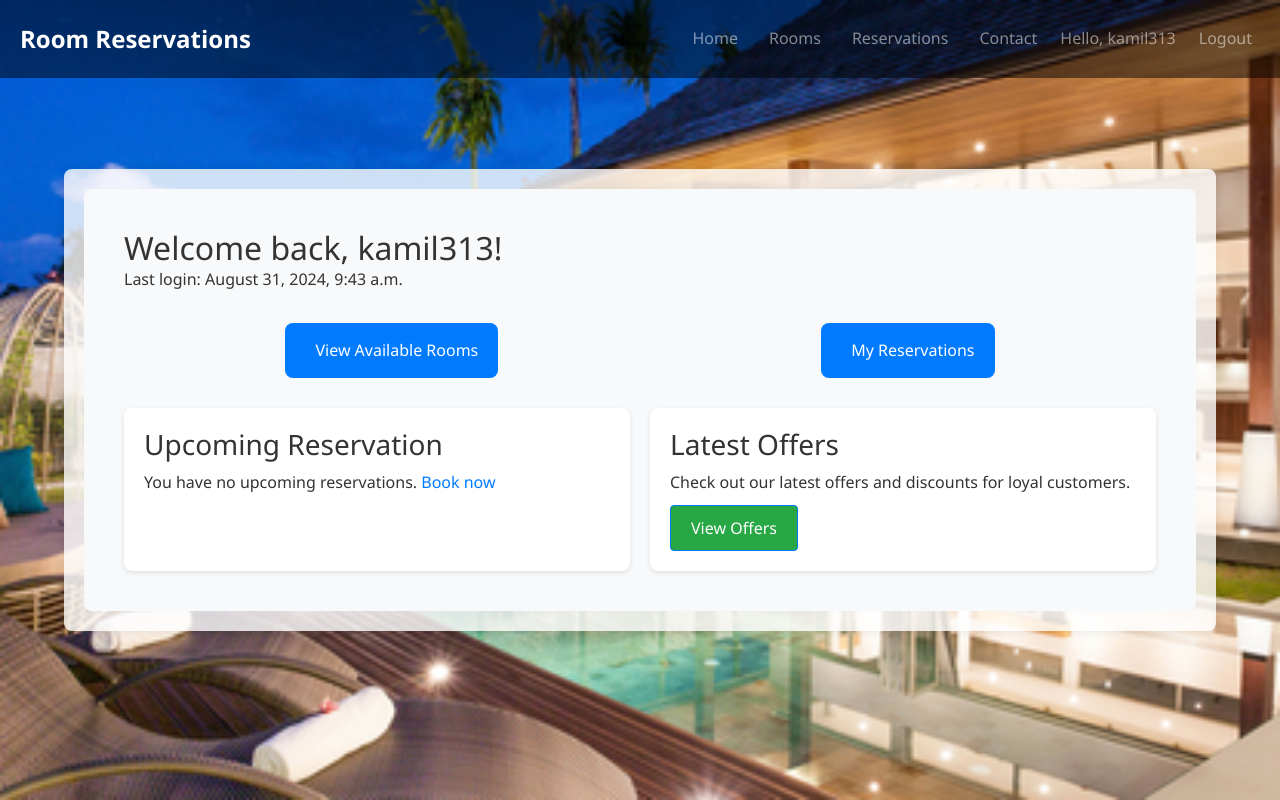
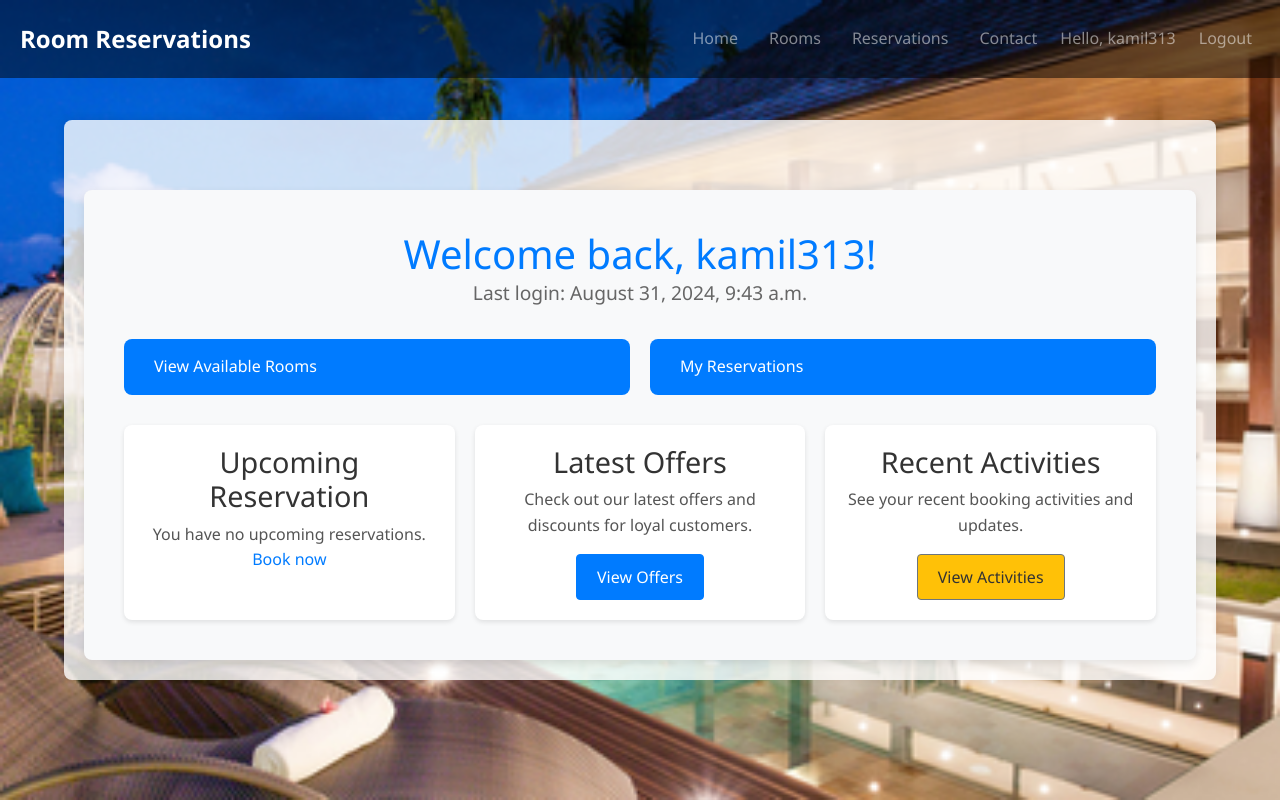
Before and after one commit to Kamil313333/RoomReservations, a Django app: page / in a window 1280 px wide. Run offline with Django 5.2, Linux system fonts and the light colour scheme; a user stored in the database is signed in; some libraries are stand-ins or nearby versions.

Commit message:
home and roomlist

```diff
--- a/reservations/static/reservations/styles.css
+++ b/reservations/static/reservations/styles.css
@@ -118,6 +118,15 @@
     padding: 20px;
     box-shadow: 0 2px 5px rgba(0, 0, 0, 0.1);
     transition: transform 0.3s ease, box-shadow 0.3s ease;
+    max-width: 100%; /* Zapewnia, że karta nie przekroczy swojej kolumny */
+}
+
+.room-card img {
+    width: 100%;
+    height: auto;
+    object-fit: cover; /* Zapobiega rozciąganiu obrazów */
+    border-radius: 8px;
+    margin-bottom: 15px;
 }
 
 .room-card:hover {
@@ -161,26 +170,37 @@
     background: #0056b3;
 }
 
-/* Room Image Styles */
+/* Welcome Container Styles */
 .welcome-container {
     padding: 40px;
     background-color: #f8f9fa;
     border-radius: 8px;
+    margin-top: 50px; /* Oddalenie od nagłówka */
+    box-shadow: 0 4px 10px rgba(0, 0, 0, 0.1);
 }
 
 .welcome-header {
     margin-bottom: 30px;
+    text-align: center;
 }
 
 .welcome-header h2 {
-    font-size: 2rem;
+    font-size: 2.5rem;
     margin: 0;
+    color: #007bff;
 }
 
+.welcome-header p {
+    font-size: 1.2rem;
+    color: #666;
+}
+
+/* Quick Links */
 .quick-links {
     display: flex;
     justify-content: space-around;
     margin-bottom: 30px;
+    gap: 20px;
 }
 
 .quick-link {
@@ -191,7 +211,9 @@
     padding: 15px 20px;
     border-radius: 8px;
     text-decoration: none;
-    transition: background-color 0.3s;
+    transition: background-color 0.3s, transform 0.3s;
+    width: 100%; /* Zapewnienie, że linki zajmują tę samą przestrzeń */
+    text-align: center;
 }
 
 .quick-link i {
@@ -200,11 +222,13 @@
 
 .quick-link:hover {
     background-color: #0056b3;
+    transform: translateY(-3px);
 }
 
+/* Widgets Styles */
 .widgets {
     display: grid;
-    grid-template-columns: 1fr 1fr;
+    grid-template-columns: repeat(auto-fit, minmax(300px, 1fr));
     gap: 20px;
 }
 
@@ -213,14 +237,24 @@
     border-radius: 8px;
     padding: 20px;
     box-shadow: 0 2px 5px rgba(0, 0, 0, 0.1);
+    text-align: center;
+    transition: transform 0.3s, box-shadow 0.3s;
+}
+
+.widget:hover {
+    transform: translateY(-3px);
+    box-shadow: 0 4px 10px rgba(0, 0, 0, 0.2);
 }
 
 .widget h3 {
-    margin-top: 0;
+    font-size: 1.8rem;
+    color: #333;
 }
 
 .widget p {
-    margin-bottom: 10px;
+    margin-bottom: 15px;
+    color: #555;
+    font-size: 1rem;
 }
 
 .widget .btn {
@@ -233,6 +267,23 @@
     transition: background-color 0.3s;
 }
 
+.widget .btn-primary {
+    background-color: #007bff;
+}
+
+.widget .btn-secondary {
+    background-color: #ffc107;
+    color: #333;
+}
+
 .widget .btn:hover {
     background-color: #218838;
 }
+
+.widget .btn-primary:hover {
+    background-color: #0056b3;
+}
+
+.widget .btn-secondary:hover {
+    background-color: #e0a800;
+}
--- a/reservations/templates/home.html
+++ b/reservations/templates/home.html
@@ -14,19 +14,29 @@
         <a href="{% url 'reservation_list' %}" class="quick-link">
             <i class="fas fa-calendar-alt"></i> My Reservations
         </a>
-        <!-- Usuń lub zastąp ten link, jeśli nie masz widoku profilu -->
     </div>
 
     <div class="widgets">
         <div class="widget">
             <h3>Upcoming Reservation</h3>
-            <p>You have no upcoming reservations. <a href="{% url 'room_list' %}">Book now</a></p>
+            {% if upcoming_reservation %}
+                <p>Your next reservation is on {{ upcoming_reservation.date|date:"F j, Y" }}.</p>
+                <p>Room: {{ upcoming_reservation.room.room_number }}</p>
+                <a href="{% url 'reservation_list' %}" class="btn btn-primary">View Details</a>
+            {% else %}
+                <p>You have no upcoming reservations. <a href="{% url 'room_list' %}">Book now</a></p>
+            {% endif %}
         </div>
         <div class="widget">
             <h3>Latest Offers</h3>
             <p>Check out our latest offers and discounts for loyal customers.</p>
             <a href="#" class="btn btn-primary">View Offers</a>
         </div>
+        <div class="widget">
+            <h3>Recent Activities</h3>
+            <p>See your recent booking activities and updates.</p>
+            <a href="#" class="btn btn-secondary">View Activities</a>
+        </div>
     </div>
 </div>
 {% endblock %}
--- a/reservations/templates/room_list.html
+++ b/reservations/templates/room_list.html
@@ -10,15 +10,15 @@
             <img src="{{ room.image.url }}" alt="Room {{ room.room_number }}" class="room-image">
             {% endif %}
             <h2>Room {{ room.room_number }}</h2>
-            <p>{{ room.description }}</p
+            <p>{{ room.description }}</p>
             <p>Capacity: {{ room.capacity }}</p>
             <p>Price per night: ${{ room.price_per_night }}</p>
             {% if room.is_available %}
             <p class="available">Available</p>
+            <a href="{% url 'book_room' room.id %}" class="btn btn-primary">Book Now</a>
             {% else %}
             <p class="not-available">Not Available</p>
             {% endif %}
-            <a href="#" class="btn">Book Now</a>
         </div>
         {% endfor %}
     </div>
--- a/reservations/urls.py
+++ b/reservations/urls.py
@@ -14,4 +14,7 @@
     path('reservations/', views.reservation_list, name='reservation_list'),
     path('contact/', views.contact, name='contact'),
     path('logout/', views.logout_view, name='logout'),
+    path('rooms/', views.room_list, name='room_list'),
+    path('rooms/<int:room_id>/book/', views.book_room, name='book_room'),
+    path('reservations/', views.reservation_list, name='reservation_list'),
 ] + static(settings.MEDIA_URL, document_root=settings.MEDIA_ROOT)
--- a/reservations/views.py
+++ b/reservations/views.py
@@ -1,9 +1,10 @@
-from django.shortcuts import render, redirect
+from django.shortcuts import render, redirect, get_object_or_404
 from .models import Room, Reservation
-from .forms import CustomUserCreationForm
+from .forms import CustomUserCreationForm, ReservationForm
 from django.contrib.auth.decorators import login_required
 from django.contrib.auth import login, authenticate, logout
 from django.contrib.auth.forms import AuthenticationForm
+from django.utils import timezone
 
 
 @login_required
@@ -52,3 +53,29 @@
 def logout_view(request):
     logout(request)
     return redirect('login')
+
+@login_required
+def book_room(request, room_id):
+    room = get_object_or_404(Room, id=room_id)
+    if request.method == 'POST':
+        form = ReservationForm(request.POST)
+        if form.is_valid():
+            reservation = form.save(commit=False)
+            reservation.user = request.user
+            reservation.room = room
+            reservation.save()
+            return redirect('reservation_list')
+    else:
+        form = ReservationForm()
+    return render(request, 'book_room.html', {'room': room, 'form': form})
+
+@login_required
+def reservation_list(request):
+    # Aktualizacja statusu rezerwacji przed wyświetleniem listy
+    current_time = timezone.now()
+    expired_reservations = Reservation.objects.filter(check_out__lt=current_time, status='active')
+    expired_reservations.update(status='expired')
+
+    # Pobranie zaktualizowanych rezerwacji użytkownika
+    reservations = Reservation.objects.filter(user=request.user)
+    return render(request, 'reservation_list.html', {'reservations': reservations})
```
Also changed, not shown: reservations/admin.py (+7 -1 lines), reservations/forms.py (+9 -0 lines), reservations/models.py (+14 -0 lines), reservations/templates/book_room.html (added, +11 -0 lines), db.sqlite3, reservations/migrations/0003_reservation_status_alter_room_image.py (added).
